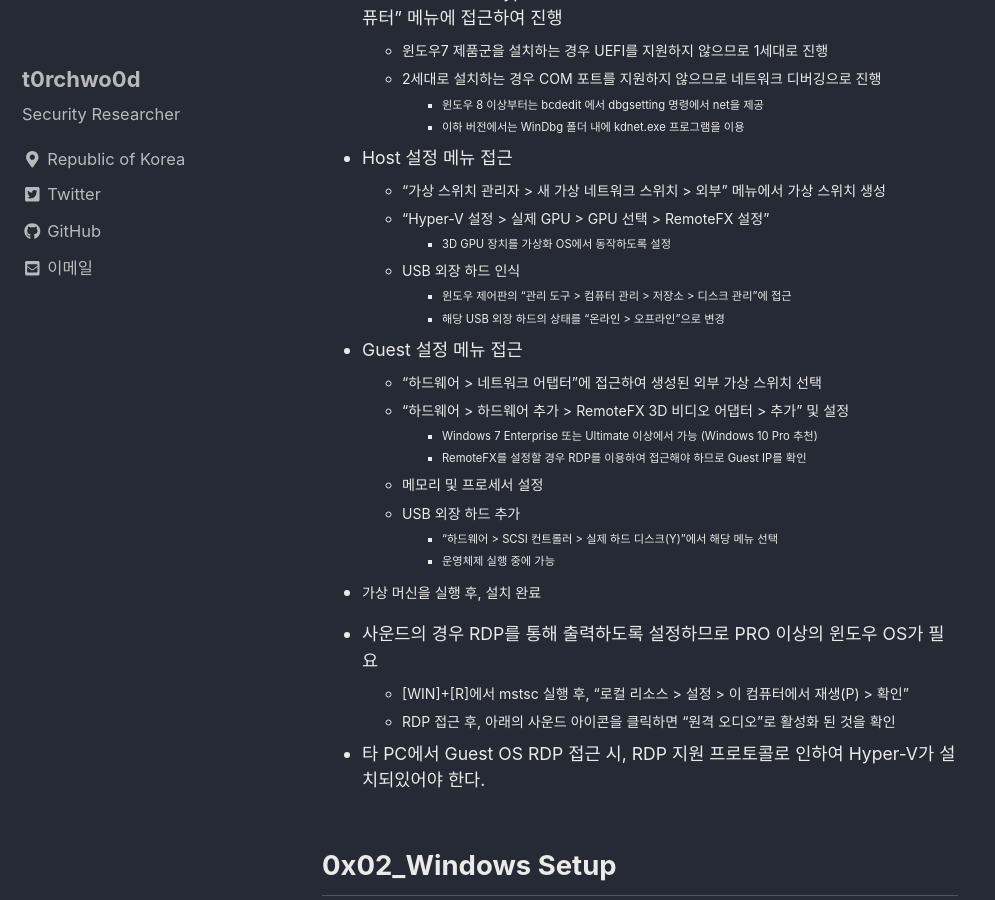
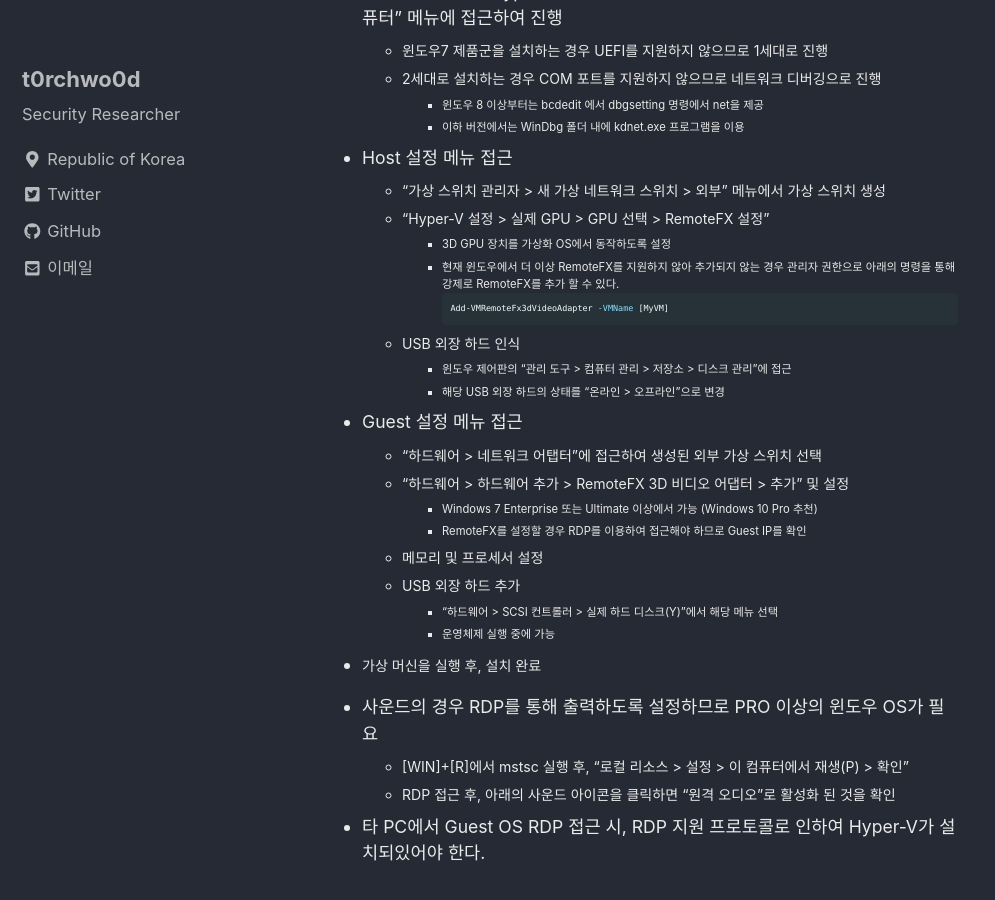
Before and after one commit to t0rchwo0d/t0rchwo0d.github.io, a Jekyll site: the page built from _posts/2019-05-19-Windows-Kernel-Debugging-In-Hyper-V.md, in a window 1280 px wide and 900 px high, scrolled down 734 px. Shown: the whole window, without its empty margins (0-995 px from the left). Built offline with Jekyll 4.4.1, drawn with Linux system fonts in a browser that asks for light colours; cached includes are drawn as plain includes; nearby versions of some CDN libraries; comment, search, counter and statistics services are not loaded.

Commit message:
Update 2019-05-19-Windows-Kernel-Debugging-In-Hyper-V.md

````diff
--- a/_posts/2019-05-19-Windows-Kernel-Debugging-In-Hyper-V.md
+++ b/_posts/2019-05-19-Windows-Kernel-Debugging-In-Hyper-V.md
@@ -32,6 +32,10 @@ tags:
   - "가상 스위치 관리자 > 새 가상 네트워크 스위치 > 외부" 메뉴에서 가상 스위치 생성
   - "Hyper-V 설정 > 실제 GPU > GPU 선택 > RemoteFX 설정"
     - 3D GPU 장치를 가상화 OS에서 동작하도록 설정
+    - 현재 윈도우에서 더 이상 RemoteFX를 지원하지 않아 추가되지 않는 경우 관리자 권한으로 아래의 명령을 통해 강제로 RemoteFX를 추가 할 수 있다.
+    ```powershell
+    Add-VMRemoteFx3dVideoAdapter -VMName [MyVM]
+    ```
   - USB  외장 하드 인식
     - 윈도우 제어판의 "관리 도구 > 컴퓨터 관리 > 저장소 > 디스크 관리"에 접근
     - 해당 USB 외장 하드의 상태를 "온라인 > 오프라인"으로 변경
````
